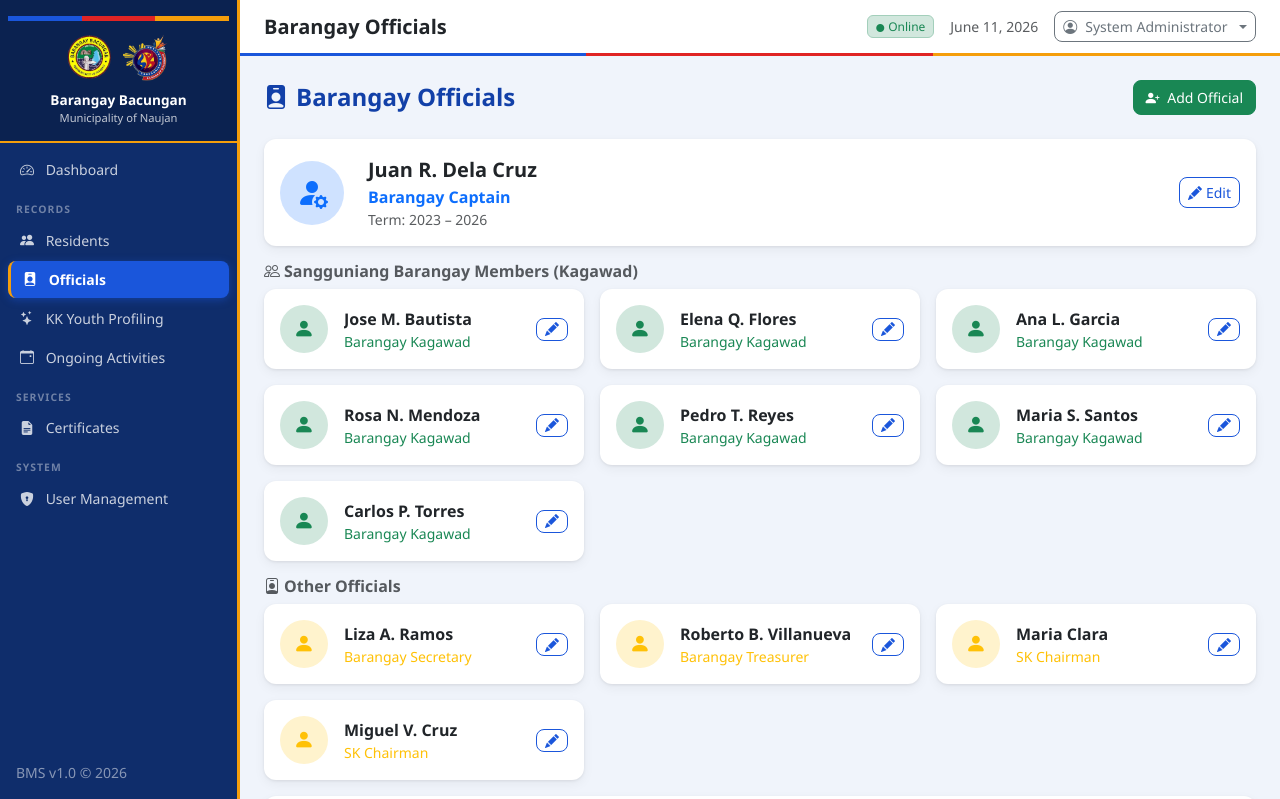
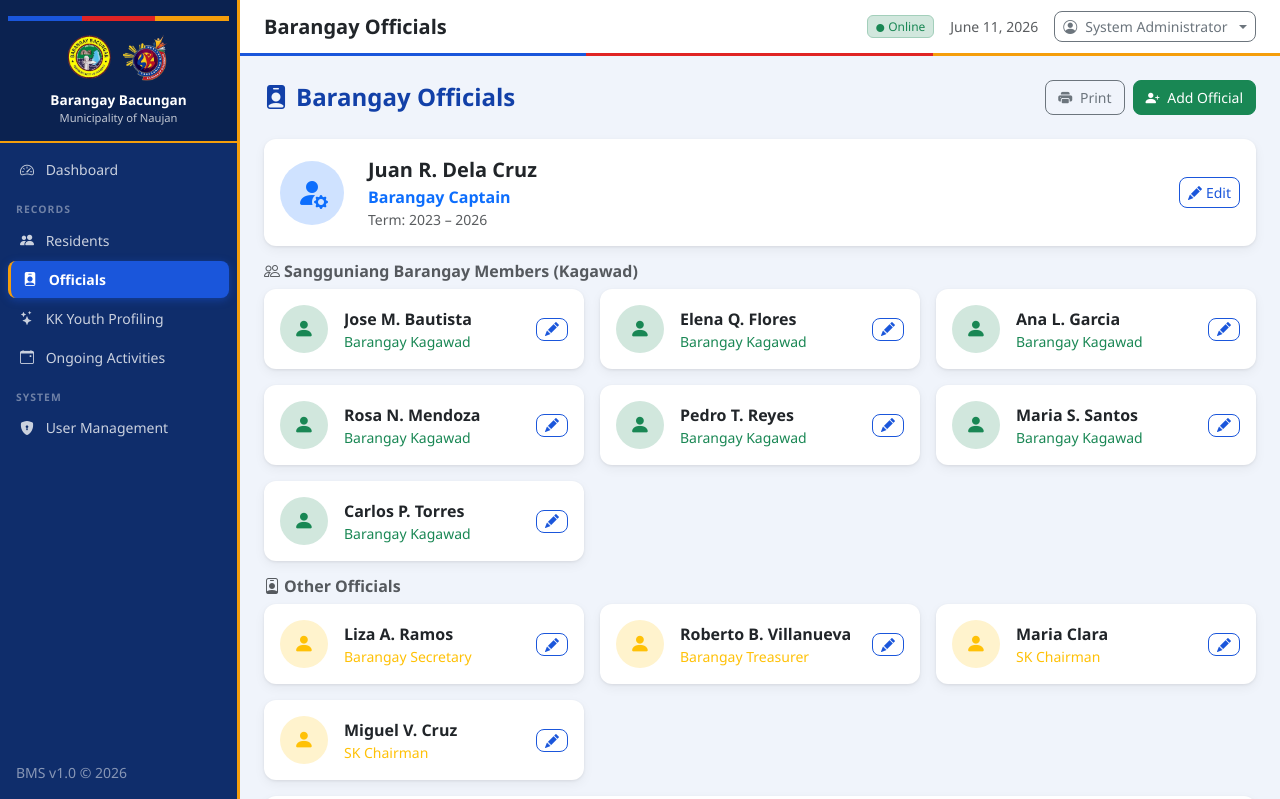
Before and after one commit to Mr-Patrick-James/SK_Barangay, a PHP site: page /modules/officials/index.php in a window 1280 px wide. Shown: the top 799 px of the page. Run offline with PHP 8.4, Linux system fonts and the light colour scheme; the visitor is signed in with stand-in values (Sample User, id 1); data comes from the database, SQL or seed files in the repository.

Commit message:
feat(ui): add print functionality and remove certificates section from navigation
- Add print button to activities, KK youth, officials, residents, and users modules
- Remove SERVICES section and Certificates navigation link from header
- Group action buttons in a flex container with consistent spacing across all list views
- Enhance usability by allowing users to print list views directly from module pages

```diff
--- a/includes/header.php
+++ b/includes/header.php
@@ -91,14 +91,6 @@
 
             <?php if ($isAdmin): ?>
             <li class="nav-item mt-1">
-                <span class="nav-section-label px-2">SERVICES</span>
-            </li>
-            <li class="nav-item">
-                <a href="<?= $rootPath ?? '' ?>modules/certificates/index.php" class="nav-link <?= isActive('certificates') ? 'active' : '' ?>">
-                    <i class="bi bi-file-earmark-text-fill me-2"></i> Certificates
-                </a>
-            </li>
-            <li class="nav-item mt-1">
                 <span class="nav-section-label px-2">SYSTEM</span>
             </li>
             <li class="nav-item">
--- a/modules/officials/index.php
+++ b/modules/officials/index.php
@@ -34,9 +34,14 @@
 
 <div class="page-header">
     <h4><i class="bi bi-person-badge-fill me-2"></i>Barangay Officials</h4>
-    <a href="add.php" class="btn btn-success">
-        <i class="bi bi-person-plus-fill me-1"></i> Add Official
-    </a>
+    <div class="d-flex gap-2">
+        <button class="btn btn-outline-secondary" onclick="window.print()">
+            <i class="bi bi-printer-fill me-1"></i> Print
+        </button>
+        <a href="add.php" class="btn btn-success">
+            <i class="bi bi-person-plus-fill me-1"></i> Add Official
+        </a>
+    </div>
 </div>
 
 <!-- Officials Grid -->
```
Also changed, not shown: modules/activities/index.php (+10 -5 lines), modules/kk_youth/index.php (+8 -3 lines), modules/residents/index.php (+8 -3 lines), modules/users/index.php (+8 -3 lines).
